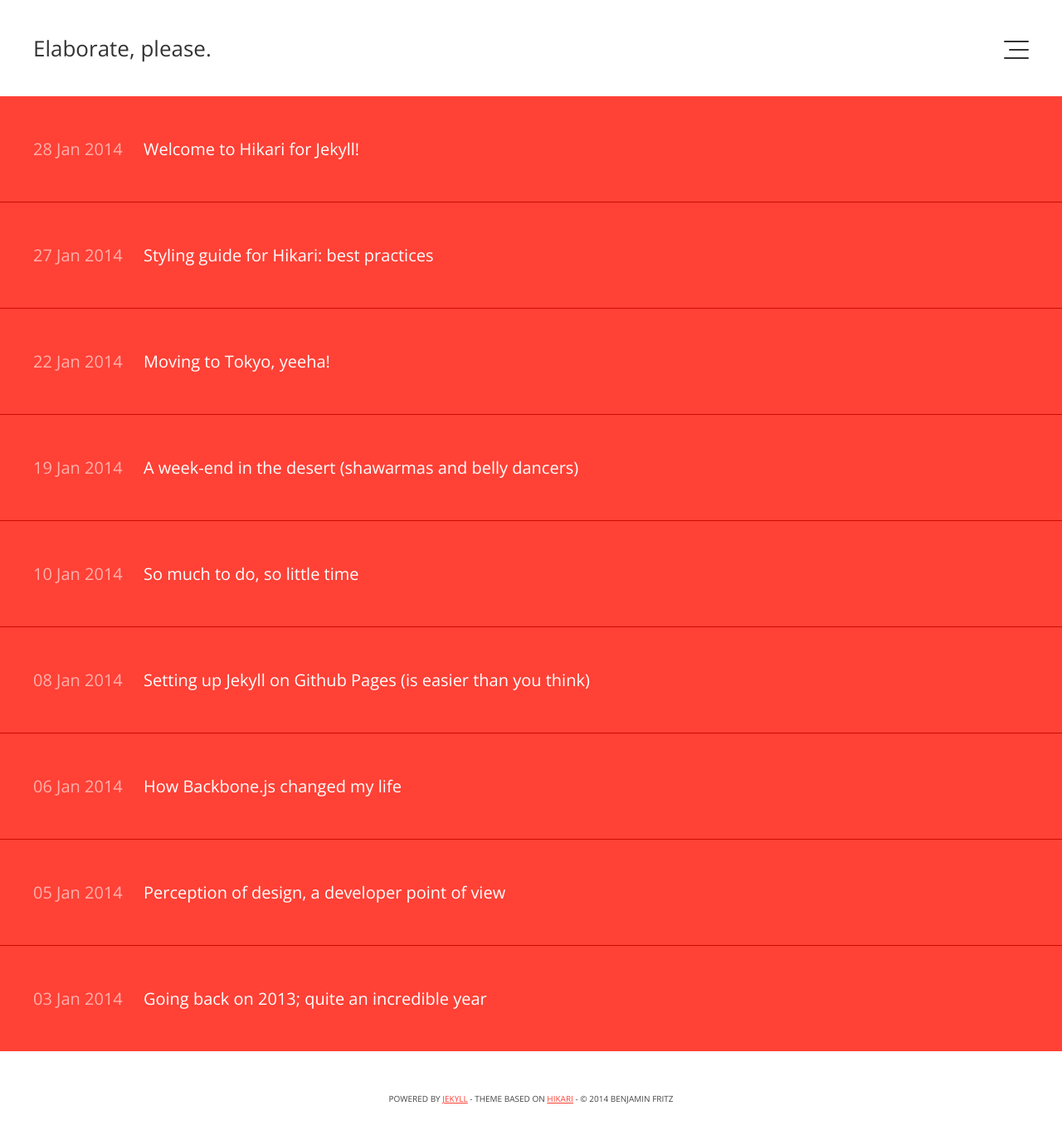
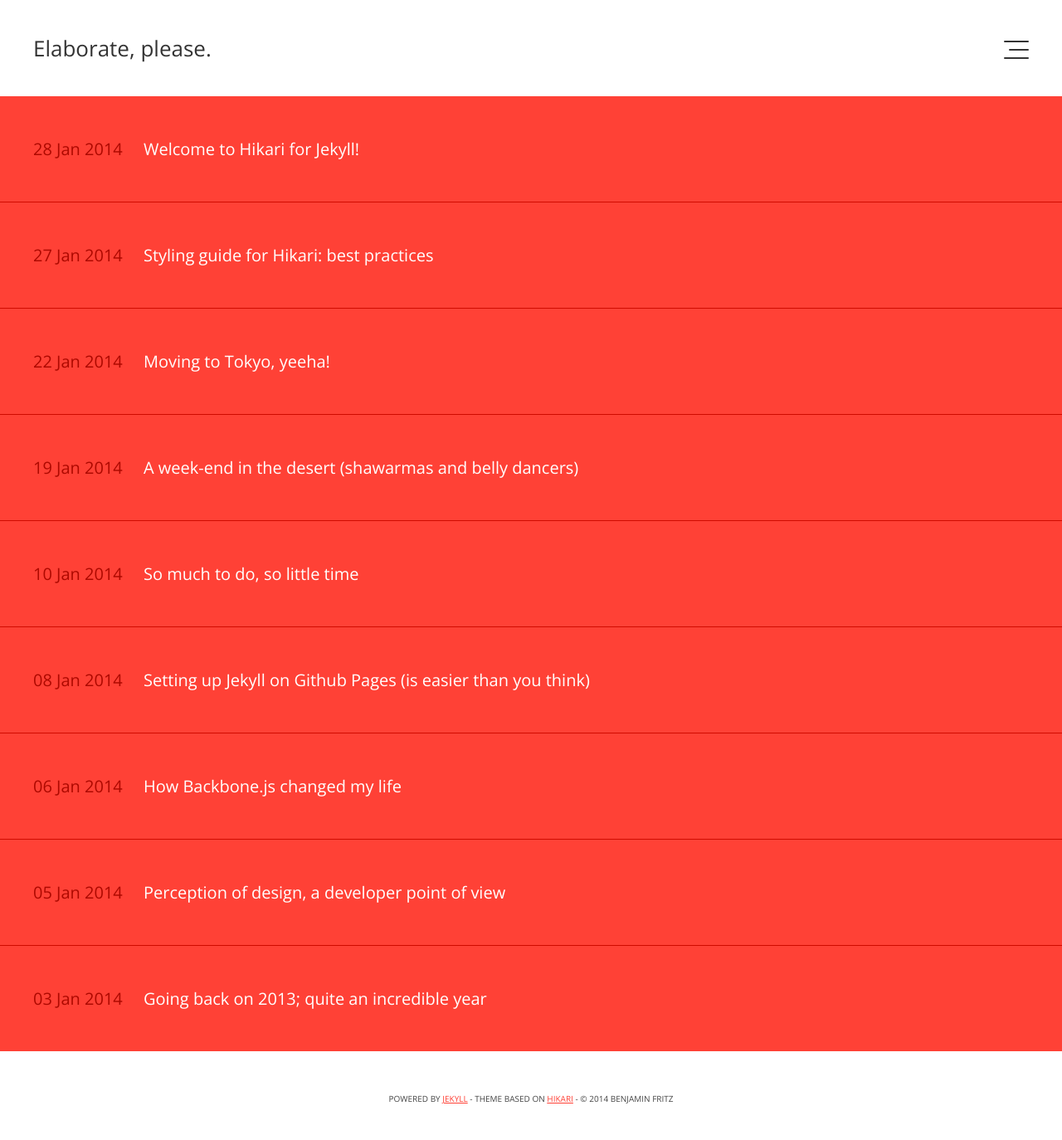
Before and after one commit to benjaminfritz/words, a Jekyll site: the page built from index.html, in a window 1280 px wide. Shown: the whole page at 83% size. Built offline with Jekyll 4.4.1, drawn with Linux system fonts in a browser that asks for light colours; Markdown is read by kramdown in place of the engine named in the settings.

Commit message:
Changed date color.

```diff
--- a/css/main.css
+++ b/css/main.css
@@ -298,7 +298,7 @@ ul.posts li .p-wrap:hover { background: #ff6158; padding-left: 50px; }
 ul.posts li .p-wrap:active { background: #ff4136; }
 ul.posts li .p-wrap:hover::after { content:'\2192'; margin-left: 10px; }
 ul.posts li .p-wrap p { display: inline; margin-bottom: 0; }
-ul.posts li .date { color: #ffb1ad; padding-right: 20px; }
+ul.posts li .date { color: #ad0900; padding-right: 20px; }
 ul.posts li a { color: #fff; text-decoration: none; }
 
 
```
